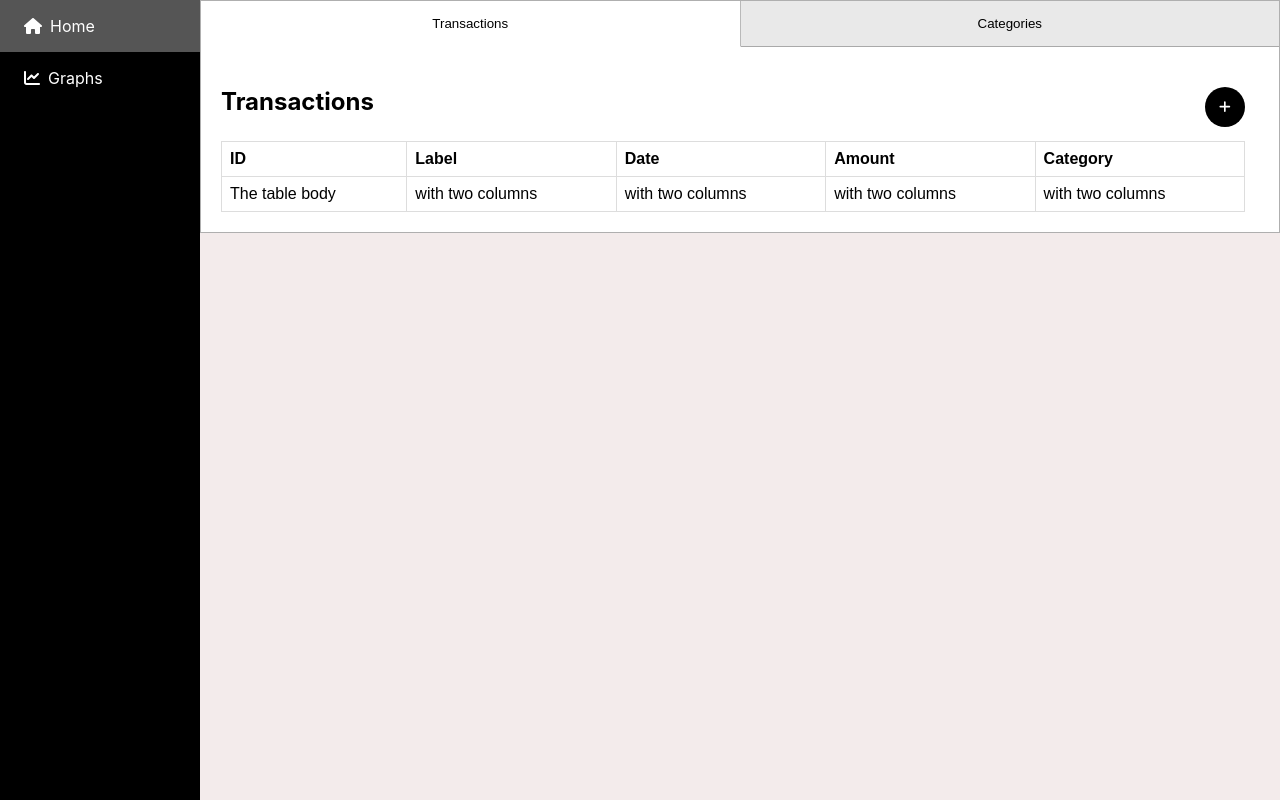
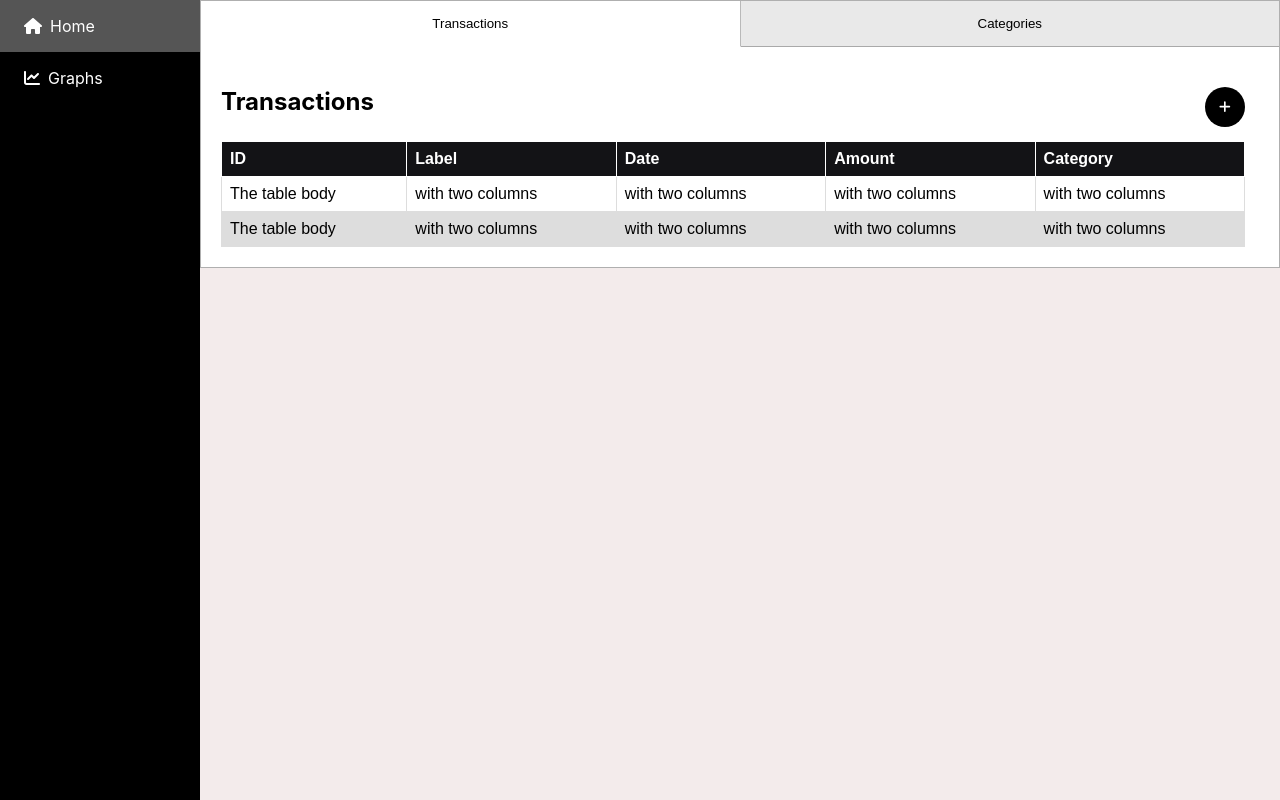
Before and after one commit to datasapiens/expense-app, a React (Create React App) app in the folder expense-app/: page / in a window 1280 px wide. Built offline with nearby package versions, Linux system fonts and the light colour scheme.

Commit message:
refactor: update the table

```diff
--- a/expense-app/src/components/Table/Table.tsx
+++ b/expense-app/src/components/Table/Table.tsx
@@ -22,6 +22,13 @@ const Table = () => {
             <td>with two columns</td>
             <td>with two columns</td>
           </tr>
+          <tr>
+            <td>The table body</td>
+            <td>with two columns</td>
+            <td>with two columns</td>
+            <td>with two columns</td>
+            <td>with two columns</td>
+          </tr>
         </tbody>
       </table>
     </div>
--- a/expense-app/src/components/Table/table.scss
+++ b/expense-app/src/components/Table/table.scss
@@ -6,8 +6,16 @@ table {
     width: 95%;
   }
 
-  td, th {
+  td {
     border: 1px solid #dddddd;
+    text-align: left;
+    padding: 8px;
+  }
+
+  th {
+    border: 1px solid #ffffff;
+    background-color: rgb(19, 19, 22);
+    color: #ffffff;
     text-align: left;
     padding: 8px;
   }
```
